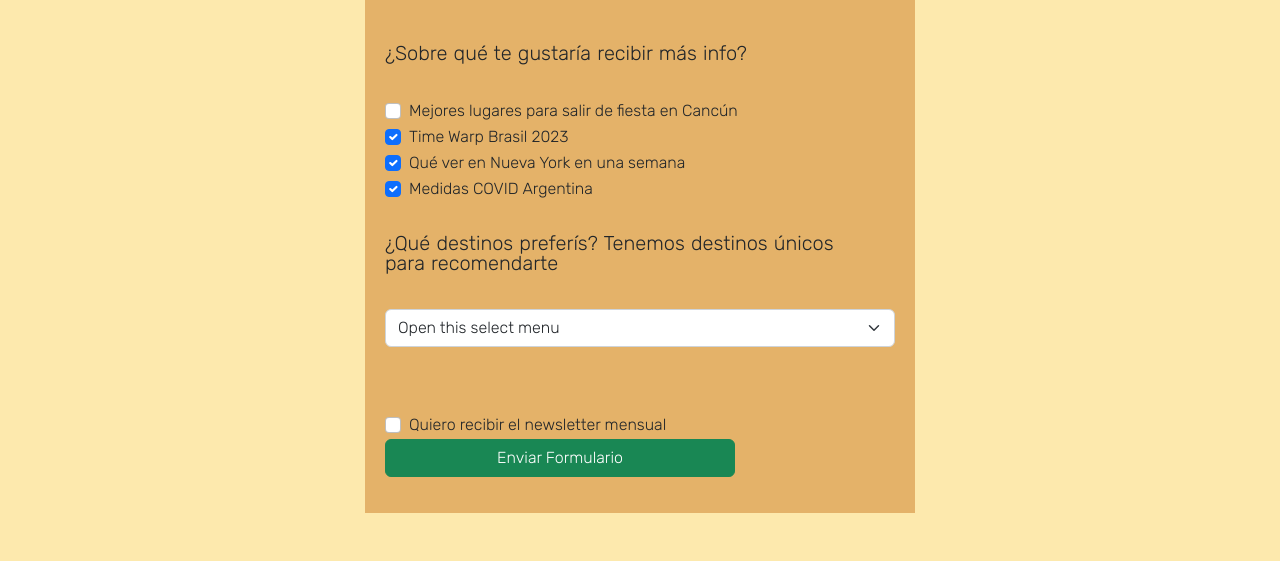
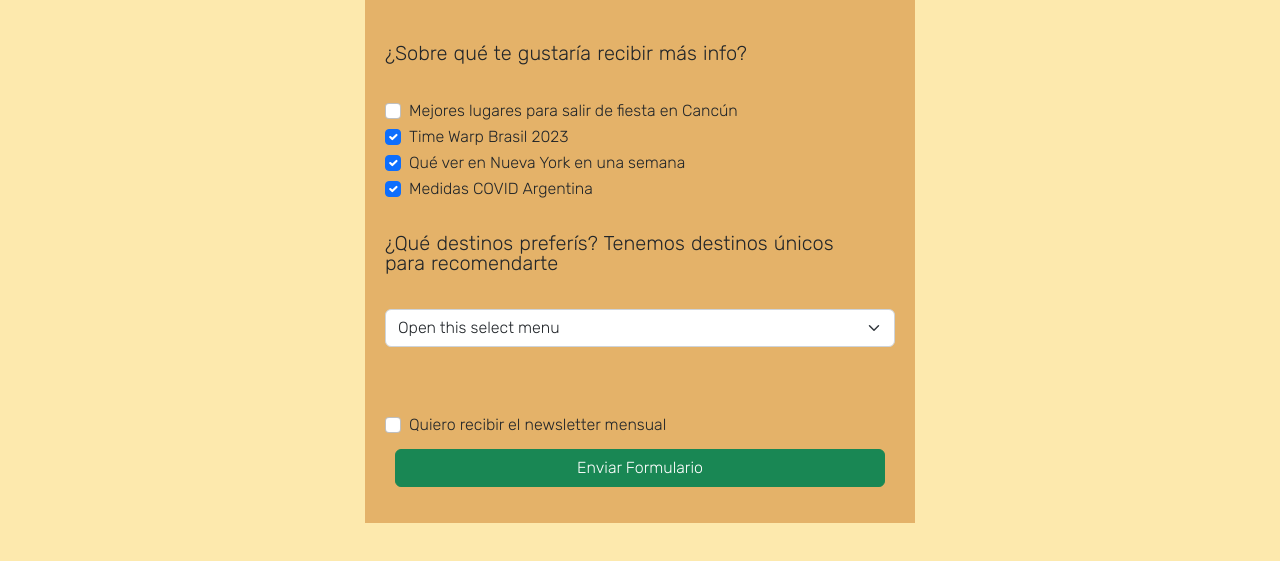
Before and after one commit to milenajaz/bitacora-deviaje, a plain HTML site: page pages/Contacto.html in a window 1280 px wide. Shown: the part 565-1126 px from the top of the page. Drawn offline with nearby package versions, Linux system fonts and the light colour scheme; a web font is replaced by a local one.

Commit message:
agrego foton formulario

```diff
--- a/css/styles.css
+++ b/css/styles.css
@@ -409,7 +409,11 @@ p { /* TEXTOS DESCRIPTIVOS E INFO */
 .boton_forum{
     display: flex;
     justify-content: center;
-    width: 350px;
+}
+
+.button_forum{
+    width: 500px;
+    margin: 10px;
 }
 
 .carousel__altura {
--- a/pages/Contacto.html
+++ b/pages/Contacto.html
@@ -112,8 +112,8 @@
                 Quiero recibir el newsletter mensual
                 </label>
             </div>
-            <div class="col-auto">
-                <button type="submit" class="btn btn-success mb-3 boton_forum">Enviar Formulario</button>
+            <div class="col-auto boton_forum">
+                <button type="submit" class="btn btn-success mb-3 button_forum">Enviar Formulario</button>
                 </div>
         </section>
     </main>
```
